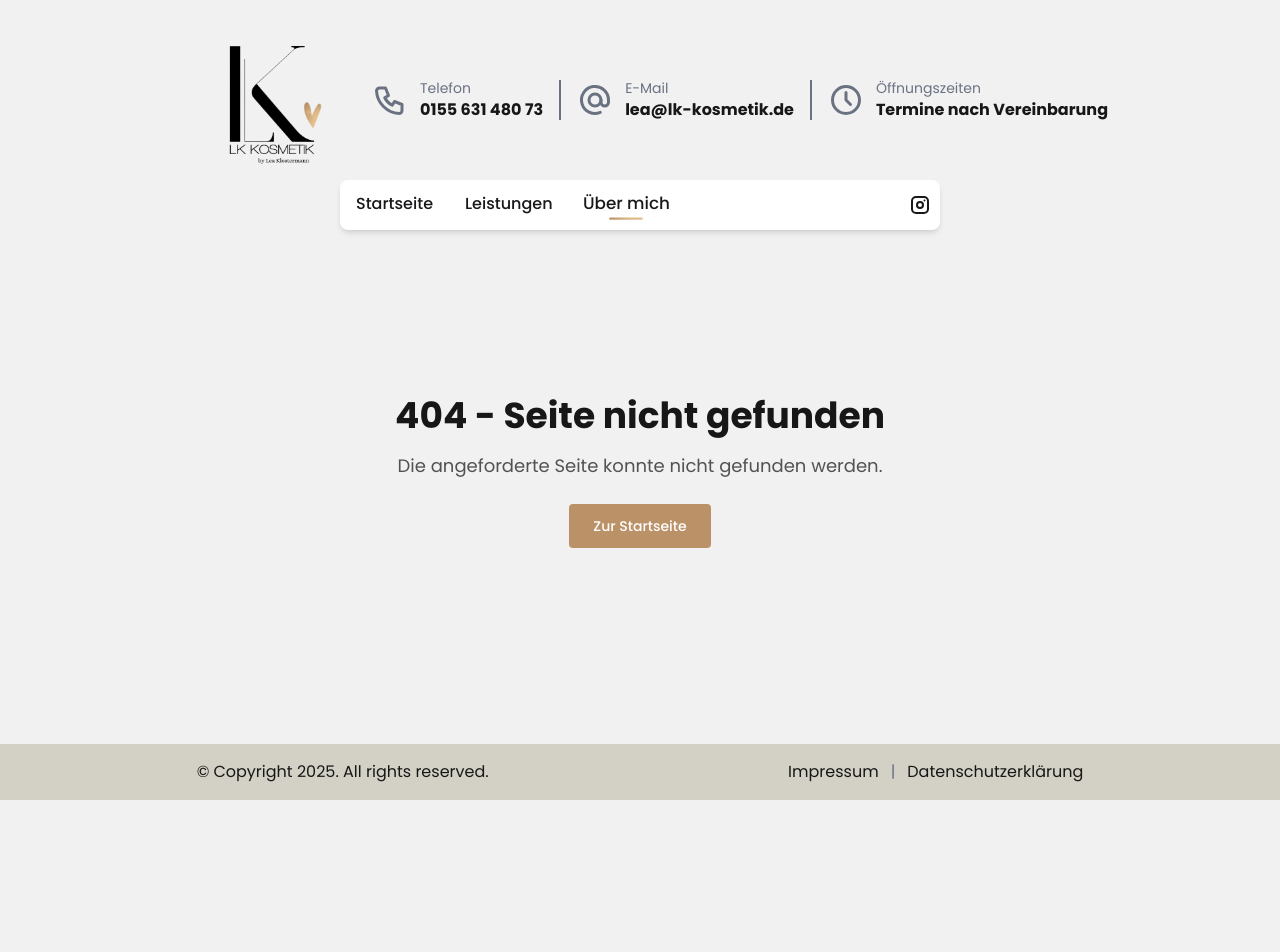
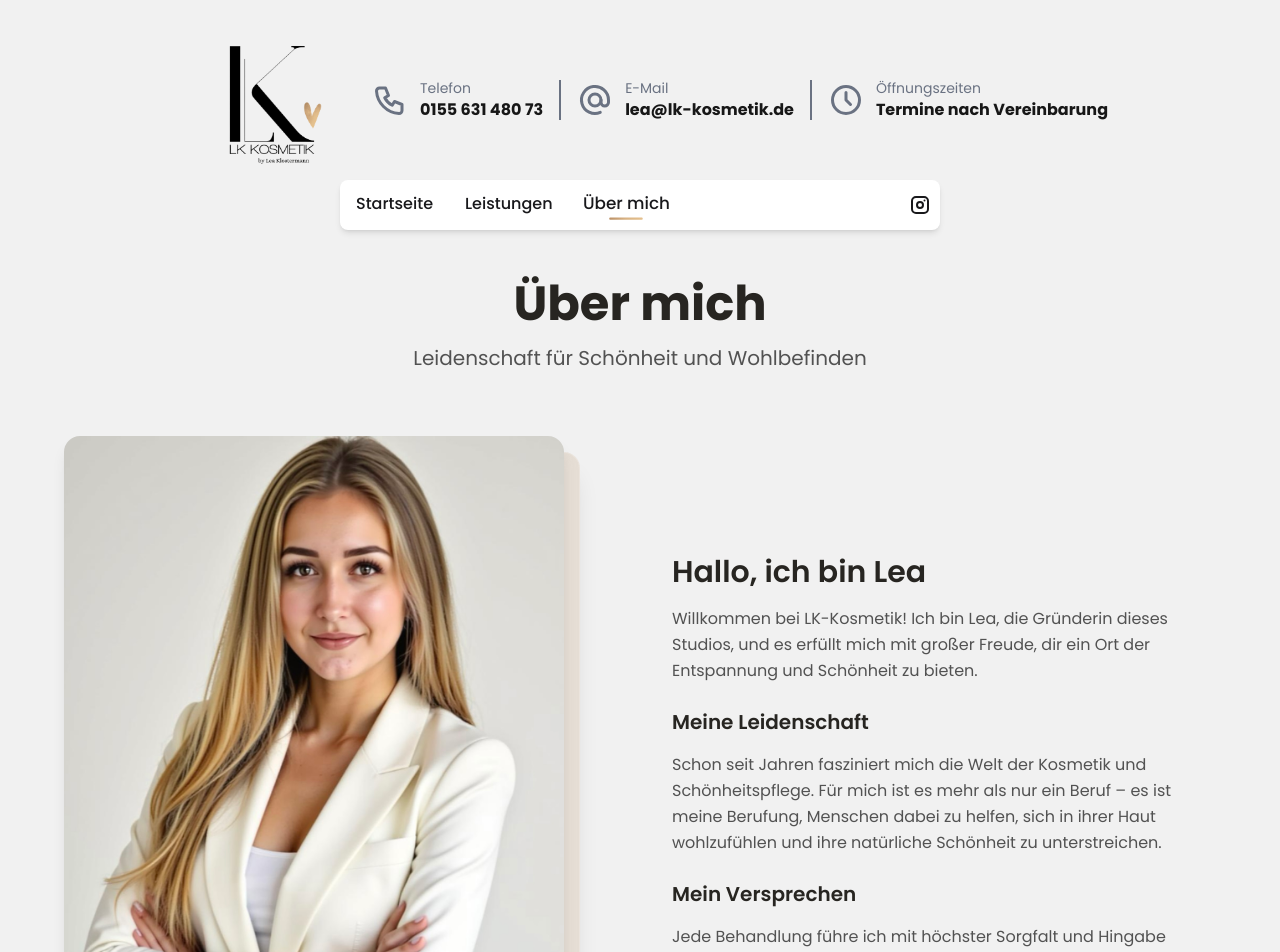
Before and after one commit to TimAufdemKampe/lk-kosmetik.de, a Next.js app: page /about-me in a window 1280 px wide. Before the commit this address had no page. Shown: the top 952 px of the page. Before the commit the page ends 800 px from the top, so only its background shows below. Built offline with nearby package versions, Linux system fonts and the light colour scheme; a web font is replaced by a local one.

Commit message:
Add about-me page and fix some small things

```diff
--- /dev/null
+++ b/src/app/about-me/page.tsx
@@ -0,0 +1,157 @@
+import React from 'react';
+import Image from 'next/image';
+import { Container } from '@/components/Container';
+import PersonImage from '../../../public/real-person.jpeg';
+
+export default function AboutPage() {
+  return (
+    <div className='min-h-screen px-8 py-12 sm:py-20'>
+      <Container>
+        <div className='mx-auto max-w-6xl'>
+          {/* Hero Section */}
+          <div className='mb-16 text-center'>
+            <h1 className='mb-4 text-4xl font-bold text-[#272521] sm:text-5xl'>
+              Über mich
+            </h1>
+            <p className='text-lg text-neutral-600 sm:text-xl'>
+              Leidenschaft für Schönheit und Wohlbefinden
+            </p>
+          </div>
+
+          {/* Main Content */}
+          <div className='grid gap-12 lg:grid-cols-2 lg:gap-16'>
+            {/* Image Section */}
+            <div className='flex justify-center pr-4 lg:justify-start'>
+              <div className='relative'>
+                <Image
+                  src={PersonImage}
+                  alt='Lea - Gründerin von LK-Kosmetik'
+                  width={500}
+                  height={600}
+                  className='rounded-2xl object-cover shadow-lg'
+                  priority
+                />
+                <div className='absolute -right-4 -bottom-4 -z-10 h-full w-full rounded-2xl border border-white/20 bg-[#bb9167]/20 shadow-xl backdrop-blur-sm'></div>
+              </div>
+            </div>
+
+            {/* Text Section */}
+            <div className='flex flex-col justify-center space-y-6'>
+              <div>
+                <h2 className='mb-4 text-2xl font-semibold text-[#272521] sm:text-3xl'>
+                  Hallo, ich bin Lea
+                </h2>
+                <p className='leading-relaxed text-neutral-600'>
+                  Willkommen bei LK-Kosmetik! Ich bin Lea, die Gründerin dieses
+                  Studios, und es erfüllt mich mit großer Freude, dir ein Ort
+                  der Entspannung und Schönheit zu bieten.
+                </p>
+              </div>
+
+              <div className='space-y-4'>
+                <h3 className='text-xl font-semibold text-[#272521]'>
+                  Meine Leidenschaft
+                </h3>
+                <p className='leading-relaxed text-neutral-600'>
+                  Schon seit Jahren fasziniert mich die Welt der Kosmetik und
+                  Schönheitspflege. Für mich ist es mehr als nur ein Beruf – es
+                  ist meine Berufung, Menschen dabei zu helfen, sich in ihrer
+                  Haut wohlzufühlen und ihre natürliche Schönheit zu
+                  unterstreichen.
+                </p>
+              </div>
+
+              <div className='space-y-4'>
+                <h3 className='text-xl font-semibold text-[#272521]'>
+                  Mein Versprechen
+                </h3>
+                <p className='leading-relaxed text-neutral-600'>
+                  Jede Behandlung führe ich mit höchster Sorgfalt und Hingabe
+                  durch. Mir ist es wichtig, dass du dich bei mir wohlfühlst und
+                  mit einem Lächeln nach Hause gehst. Deine Zufriedenheit und
+                  dein Wohlbefinden stehen für mich an erster Stelle.
+                </p>
+              </div>
+            </div>
+          </div>
+
+          {/* Additional Info Section */}
+          <div className='mt-16 rounded-2xl bg-[#f7f2ee] p-8 sm:p-12'>
+            <div className='grid gap-8 md:grid-cols-2'>
+              <div>
+                <h3 className='mb-4 text-xl font-semibold text-[#272521]'>
+                  Meine Expertise
+                </h3>
+                <ul className='space-y-2 text-neutral-600'>
+                  <li className='flex items-center'>
+                    <span className='mr-2 h-2 w-2 rounded-full bg-[#bb9167]'></span>
+                    Professionelle Nageldesign-Behandlungen
+                  </li>
+                  <li className='flex items-center'>
+                    <span className='mr-2 h-2 w-2 rounded-full bg-[#bb9167]'></span>
+                    Wimpern- und Augenbrauenbehandlungen
+                  </li>
+                  <li className='flex items-center'>
+                    <span className='mr-2 h-2 w-2 rounded-full bg-[#bb9167]'></span>
+                    Circadia Treatments für die Hautpflege
+                  </li>
+                  <li className='flex items-center'>
+                    <span className='mr-2 h-2 w-2 rounded-full bg-[#bb9167]'></span>
+                    Permanent Make-Up Anwendungen
+                  </li>
+                </ul>
+              </div>
+
+              <div>
+                <h3 className='mb-4 text-xl font-semibold text-[#272521]'>
+                  Warum LK-Kosmetik?
+                </h3>
+                <ul className='space-y-2 text-neutral-600'>
+                  <li className='flex items-center'>
+                    <span className='mr-2 h-2 w-2 rounded-full bg-[#bb9167]'></span>
+                    Individuelle Beratung und Behandlung
+                  </li>
+                  <li className='flex items-center'>
+                    <span className='mr-2 h-2 w-2 rounded-full bg-[#bb9167]'></span>
+                    Verwendung hochwertiger Produkte
+                  </li>
+                  <li className='flex items-center'>
+                    <span className='mr-2 h-2 w-2 rounded-full bg-[#bb9167]'></span>
+                    Entspannte und freundliche Atmosphäre
+                  </li>
+                  <li className='flex items-center'>
+                    <span className='mr-2 h-2 w-2 rounded-full bg-[#bb9167]'></span>
+                    Faire Preise und transparente Kommunikation
+                  </li>
+                </ul>
+              </div>
+            </div>
+
+            <div className='mt-8 text-center'>
+              <p className='text-neutral-600 italic'>
+                "Schönheit beginnt in dem Moment, in dem du dich entscheidest,
+                du selbst zu sein." - Coco Chanel
+              </p>
+            </div>
+          </div>
+
+          {/* Call to Action */}
+          <div className='mt-16 text-center'>
+            <h3 className='mb-4 text-2xl font-semibold text-[#272521]'>
+              Bereit für deine Verwöhnzeit?
+            </h3>
+            <p className='mb-6 text-neutral-600'>
+              Ich freue mich darauf, dich in meinem Studio begrüßen zu dürfen!
+            </p>
+            <a
+              href='/book-appointment'
+              className='inline-flex items-center rounded-full bg-[#bb9167] px-8 py-3 font-medium text-white transition-colors duration-200 hover:bg-[#a67d57]'
+            >
+              Termin buchen
+            </a>
+          </div>
+        </div>
+      </Container>
+    </div>
+  );
+}
--- a/src/app/services/page.tsx
+++ b/src/app/services/page.tsx
@@ -2,5 +2,5 @@ import React from 'react';
 import { ServicesSection } from '@/components/ServicesSection';
 
 export default async function ServicesPage() {
-  return <ServicesSection />;
+  return <ServicesSection mode='page' className='py-1! sm:py-20!' />;
 }
--- a/src/components/AboutMeSection.tsx
+++ b/src/components/AboutMeSection.tsx
@@ -1,6 +1,7 @@
 import React from 'react';
 import Image from 'next/image';
 import WomanImage from '../../public/stock/pexels-roman-odintsov-10159282.jpg';
+import Link from 'next/link';
 
 export const AboutMeSection: React.FC = () => {
   return (
@@ -23,6 +24,12 @@ export const AboutMeSection: React.FC = () => {
             Bedürfnisse abgestimmt sind. Mein Ziel ist es, dir ein Gefühl von
             Entspannung und Schönheit zu vermitteln.
           </p>
+
+          <Link href='/about-me'>
+            <button className='mt-4 rounded-md bg-[#bb9167] px-4 py-1 text-white hover:bg-[#a87b5c]'>
+              Mehr erfahren
+            </button>
+          </Link>
         </div>
       </div>
     </div>
--- a/src/components/ServicesSection.tsx
+++ b/src/components/ServicesSection.tsx
@@ -58,17 +58,38 @@ const services = [
   },
 ];
 
-export const ServicesSection: React.FC = () => {
+interface Props {
+  className?: string;
+  mode?: 'page' | 'landing';
+}
+
+export const ServicesSection: React.FC<Props> = (props) => {
+  const { mode = 'landing' } = props;
+
   return (
-    <section className='bg-background py-20'>
+    <section className={`bg-background py-10 ${props.className || ''}`}>
       <div className='mx-auto flex max-w-[1400px] flex-col items-center p-8 sm:px-20'>
+        {mode === 'landing' ? (
+          <>
             <h2 className='mb-2 text-center text-2xl leading-tight font-semibold tracking-tight text-neutral-900'>
               Leistungen
             </h2>
-        <span className='mb-10 block max-w-xl text-center text-sm font-medium text-neutral-600'>
+            <span className='mb-10 block max-w-xl text-center text-sm text-neutral-600'>
               Für dich individuell abgestimmt – von klassischer Maniküre bis zu
               modernen Treatments.
             </span>
+          </>
+        ) : (
+          <div className='mb-16 text-center'>
+            <h1 className='mb-4 text-4xl font-bold text-[#272521] sm:text-5xl'>
+              Leistungen
+            </h1>
+            <p className='text-lg text-neutral-600 sm:text-xl'>
+              Für dich individuell abgestimmt – von klassischer Maniküre bis zu
+              modernen Treatments.
+            </p>
+          </div>
+        )}
         <div className='grid w-full grid-cols-1 place-items-center gap-8 md:grid-cols-2'>
           {services.map((service, idx) => {
             const isLastOdd =
--- a/src/components/StickyNav.tsx
+++ b/src/components/StickyNav.tsx
@@ -15,14 +15,12 @@ const StickyNav: React.FC = () => {
   const [showMobileLogo, setShowMobileLogo] = useState(false);
 
   useEffect(() => {
-    // Nur auf Mobile aktivieren
     const checkLogo = () => {
       if (window.innerWidth >= 768) {
         setShowMobileLogo(false);
         return;
       }
-      // Logo nur zeigen, wenn die oberen 200px nicht mehr sichtbar sind
-      setShowMobileLogo(window.scrollY > 200);
+      setShowMobileLogo(window.scrollY > 100);
     };
     window.addEventListener('scroll', checkLogo, { passive: true });
     window.addEventListener('resize', checkLogo);
@@ -84,12 +82,12 @@ const StickyNav: React.FC = () => {
             </Link>
             <Link
               href='/about-me'
-              className={`group relative flex flex-col items-center rounded-lg px-2 py-0.5 font-medium transition-all duration-300 ${pathname === '/about-me' ? 'text-primary scale-105' : 'hover:text-primary'} text-black`}
+              className={`group relative flex flex-col items-center rounded-lg px-2 py-0.5 font-medium transition-all duration-300 ${pathname === '/about-me-me' ? 'text-primary scale-105' : 'hover:text-primary'} text-black`}
             >
               <span className='text-primary hover:text-primary/80 z-10 transition-colors duration-300'>
                 Über mich
               </span>
-              {pathname === '/about-me' ? (
+              {pathname === '/about-me-me' ? (
                 <span className='pointer-events-none mt-px block h-0.5 w-8 rounded-full bg-gradient-to-r from-[#bb9167] via-[#d9b384] to-[#e5c08d]'></span>
               ) : (
                 <span className='pointer-events-none mt-px block h-0.5 w-0 rounded-full bg-gradient-to-r from-[#bb9167] via-[#d9b384] to-[#e5c08d] transition-all duration-300 group-hover:w-8 group-hover:opacity-80'></span>
```
Also changed, not shown: public/real-person.jpeg (added). Lines whose indentation alone changed are shown as unchanged.
